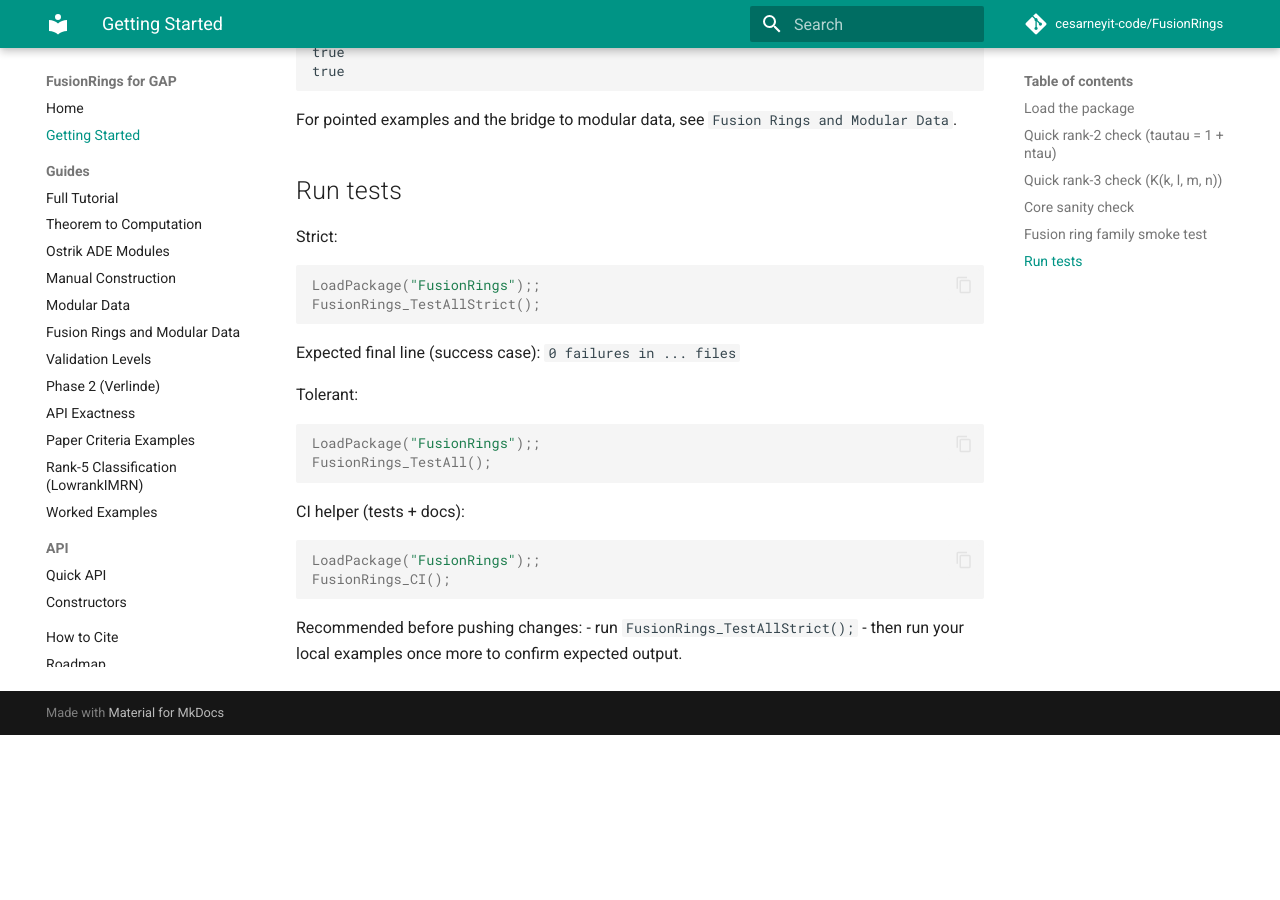
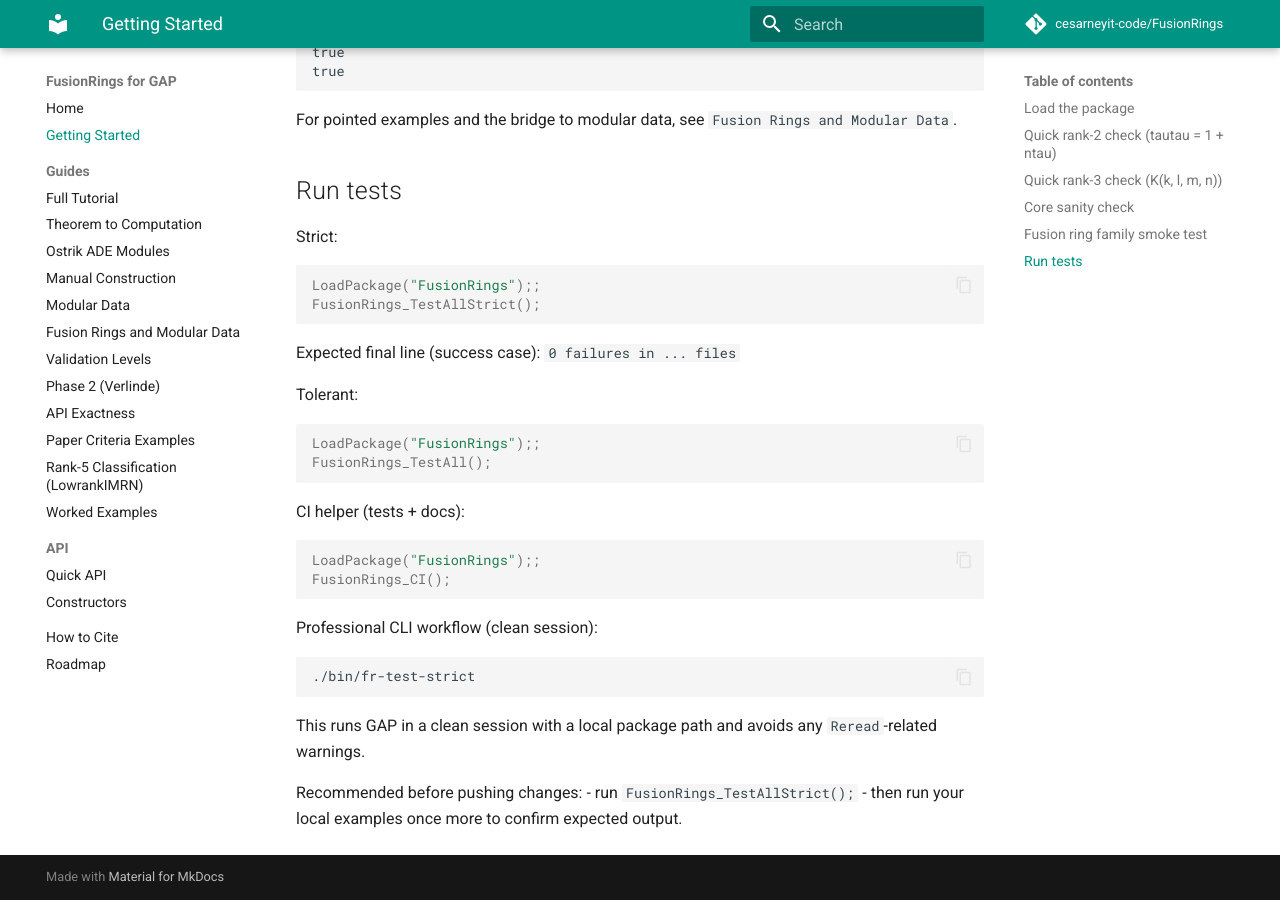
Before and after one commit to cesarneyit-code/FusionRings, an MkDocs documentation site: the page built from webdocs/guide/getting-started.md, in a window 1280 px wide and 900 px high, scrolled down 2302 px. Built offline with MkDocs 1.6.1 and Material for MkDocs 9.7.7, drawn with Linux system fonts in a browser that asks for light colours; comment, search, counter and statistics services are not loaded; before the commit the page ends 3037 px from its top, so only the background shows below that.

Commit message:
docs: document clean CLI test workflow

````diff
--- a/webdocs/guide/getting-started.md
+++ b/webdocs/guide/getting-started.md
@@ -146,6 +146,15 @@ LoadPackage("FusionRings");;
 FusionRings_CI();
 ```
 
+Professional CLI workflow (clean session):
+
+```bash
+./bin/fr-test-strict
+```
+
+This runs GAP in a clean session with a local package path and avoids any
+`Reread`-related warnings.
+
 Recommended before pushing changes:
 - run `FusionRings_TestAllStrict();`
 - then run your local examples once more to confirm expected output.
````
Also changed, not shown: webdocs/guide/full-tutorial.md (+6 -0 lines).
